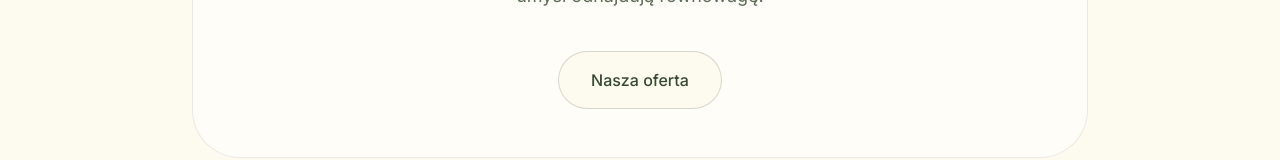
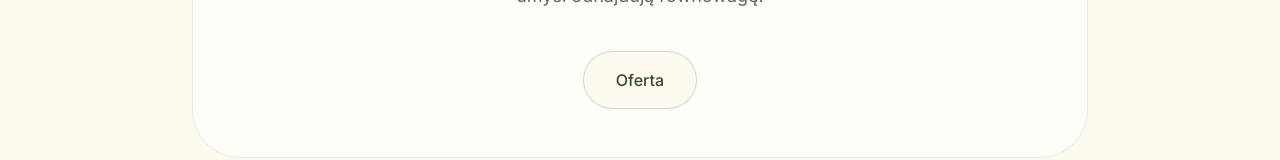
Before and after one commit to Inigo88/otulenie-website, a React (Vite) app: page / in a window 1280 px wide. Shown: the part 1067-1227 px from the top of the page. Built offline with nearby package versions, Linux system fonts and the light colour scheme.

Commit message:
docs/chore: neutralize pronouns to reflect sole proprietorship

```diff
--- a/specs/009-massage-types-carousel/spec.md
+++ b/specs/009-massage-types-carousel/spec.md
@@ -3,7 +3,7 @@
 **Feature Branch**: `009-massage-types-carousel`
 **Created**: 2026-03-15
 **Status**: Draft
-**Input**: User description: "Replace offer section and feature cards with Massage Type Carousel. Consolidate the "Nasza oferta" CTA and the micro-interaction cards into a single, high-fidelity responsive carousel that showcases the four signature massage types with direct booking capability."
+**Input**: User description: "Replace offer section and feature cards with Massage Type Carousel. Consolidate the "Oferta" CTA and the micro-interaction cards into a single, high-fidelity responsive carousel that showcases the four signature massage types with direct booking capability."
 
 ## Context & Dependencies
 
@@ -23,7 +23,7 @@ As a potential client (Desk Worker or Mother), I want to see the available massa
 
 **Acceptance Scenarios**:
 
-1. **Given** the user is in the "Oferta" or "Nasza oferta" section, **When** they swipe or click the navigation arrows, **Then** the carousel transitions smoothly to the next massage card using GSAP animations.
+1. **Given** the user is in the "Oferta" section, **When** they swipe or click the navigation arrows, **Then** the carousel transitions smoothly to the next massage card using GSAP animations.
 2. **Given** a specific massage card is active, **When** the user views it, **Then** they see the name, duration, price, and the condensed Polish description.
 
 ---
--- a/src/App.jsx
+++ b/src/App.jsx
@@ -58,7 +58,7 @@ function App() {
 
           <div className="flex flex-wrap justify-center gap-6">
             <MagneticButton className="bg-linen text-moss border border-moss/20">
-              Nasza oferta
+              Oferta
             </MagneticButton>
           </div>
         </RoundedContainer>
--- a/src/components/Navbar.jsx
+++ b/src/components/Navbar.jsx
@@ -171,7 +171,7 @@ export default function Navbar({ isHero = true, isVisible = true, onNavigate })
                             />
                         ))}
                         <MagneticButton
-                            aria-label="Nasza oferta i rezerwacja"
+                            aria-label="Oferta i rezerwacja"
                             className={`
                                 bg-olive text-linen
                                 !px-6 !py-2 text-sm shadow-none hover:shadow-lg
```
Also changed, not shown: .specify/backlog/otulenie-website-backlog.md, .specify/memory/constitution.md.
